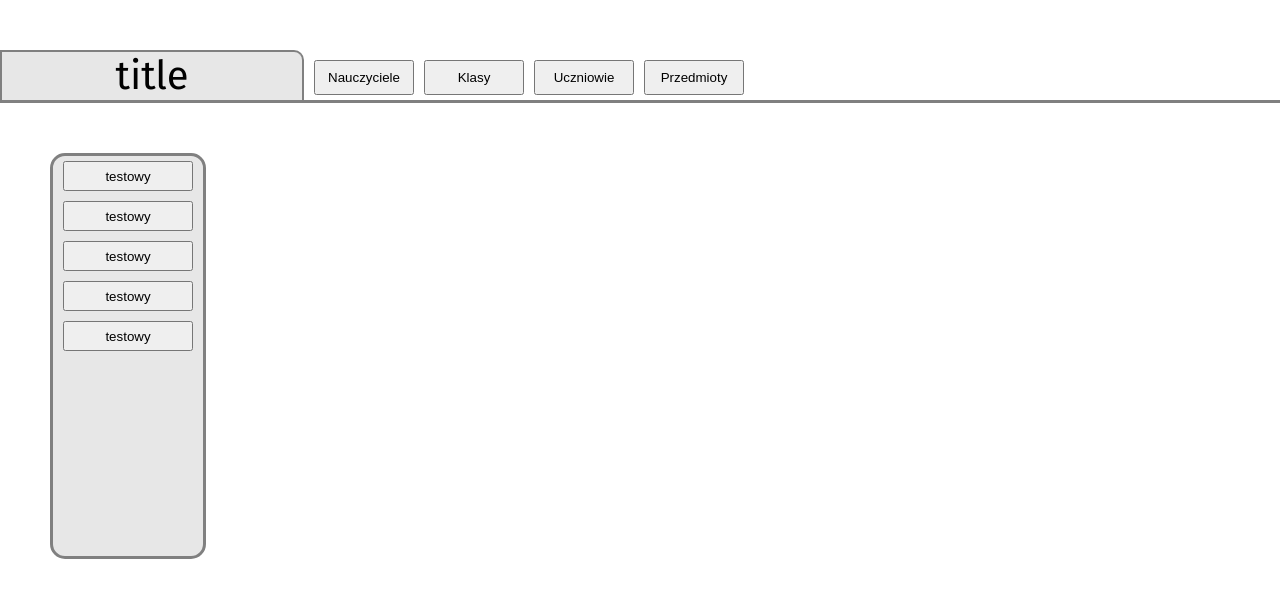
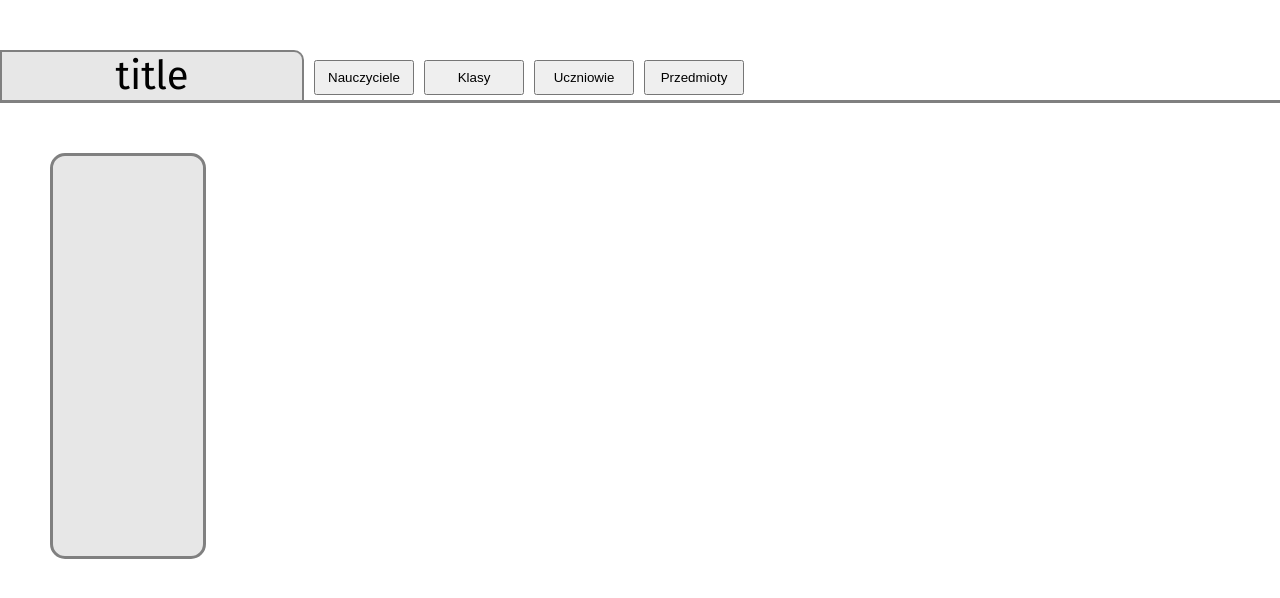
Before and after one commit to 433MHz/electronic-diary, a Vue app: page /LeftMenuBar in a window 1280 px wide. Shown: the top 598 px of the page. Built offline with nearby package versions, Linux system fonts and the light colour scheme.

Commit message:
Added component of left menu bar to be reusable in many other views

```diff
--- a/src/components/LeftMenuBar.vue
+++ b/src/components/LeftMenuBar.vue
@@ -1,7 +1,7 @@
 <template>
     <div id="menu">
         <div v-for="button in buttons" :key="button">
-            <button>{{button.buttonName}}</button>
+            <button @click="ReturnButtonEvent(button.buttonEvent)">{{button.buttonName}}</button>
         </div>
     </div>
 </template>
@@ -10,14 +10,16 @@
 export default {
     data(){
         return{
-            buttons:[
-                {buttonName: "testowy", buttonEvent: "asd"},
-                {buttonName: "testowy", buttonEvent: "asd"},
-                {buttonName: "testowy", buttonEvent: "asd"},
-                {buttonName: "testowy", buttonEvent: "asd"},
-                {buttonName: "testowy", buttonEvent: "asd"}
-                ]
             }
+    },
+
+    props:['buttons'],
+
+    methods:{
+        ReturnButtonEvent(buttonEvent){
+            this.$emit('buttonClick', buttonEvent)
+            console.log(buttonEvent)
+        }
     }
 }
 </script>
@@ -36,4 +38,6 @@ export default {
         min-height: 30px;
         margin: 5px;
     }
+
+
 </style>
```
